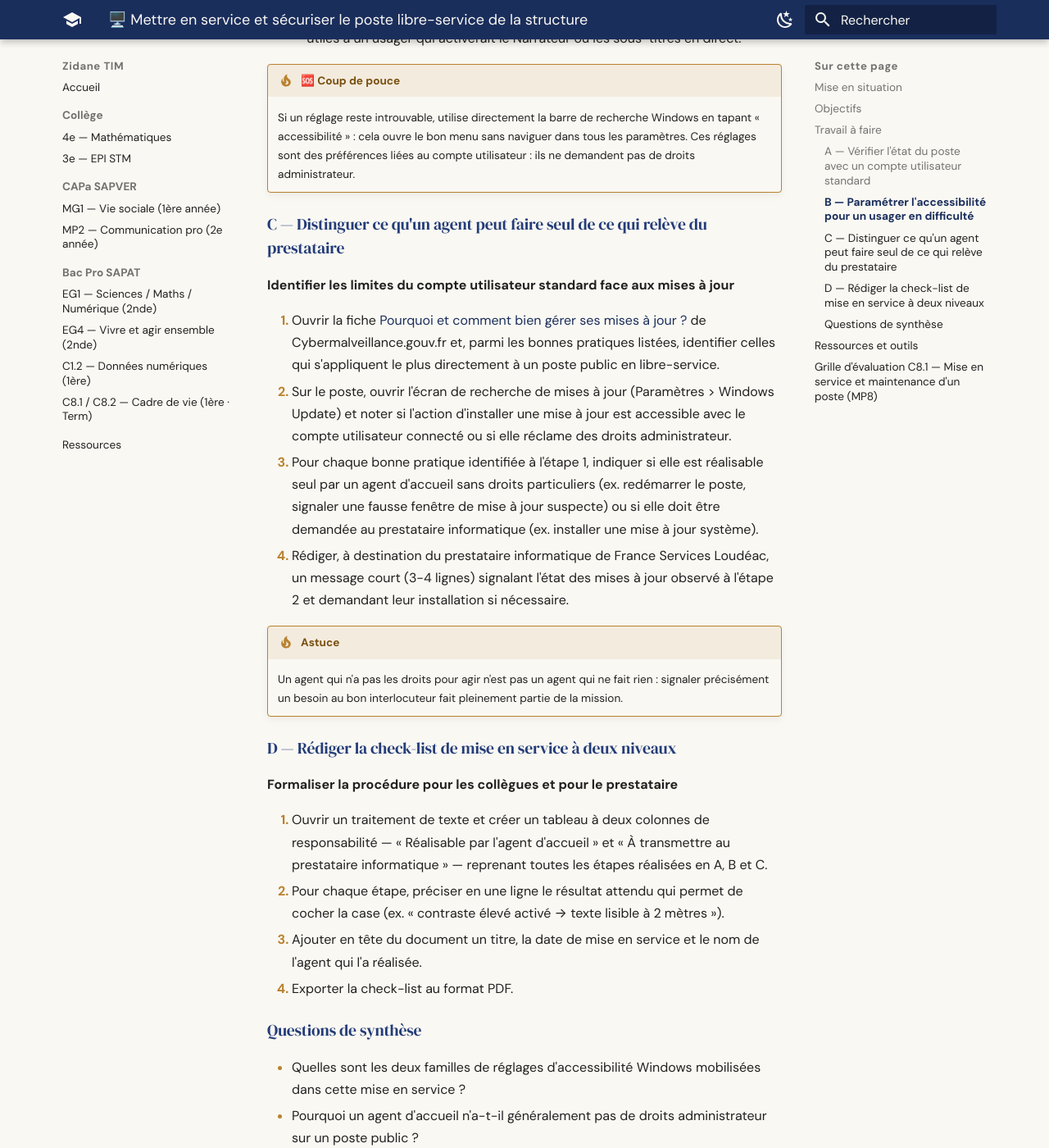
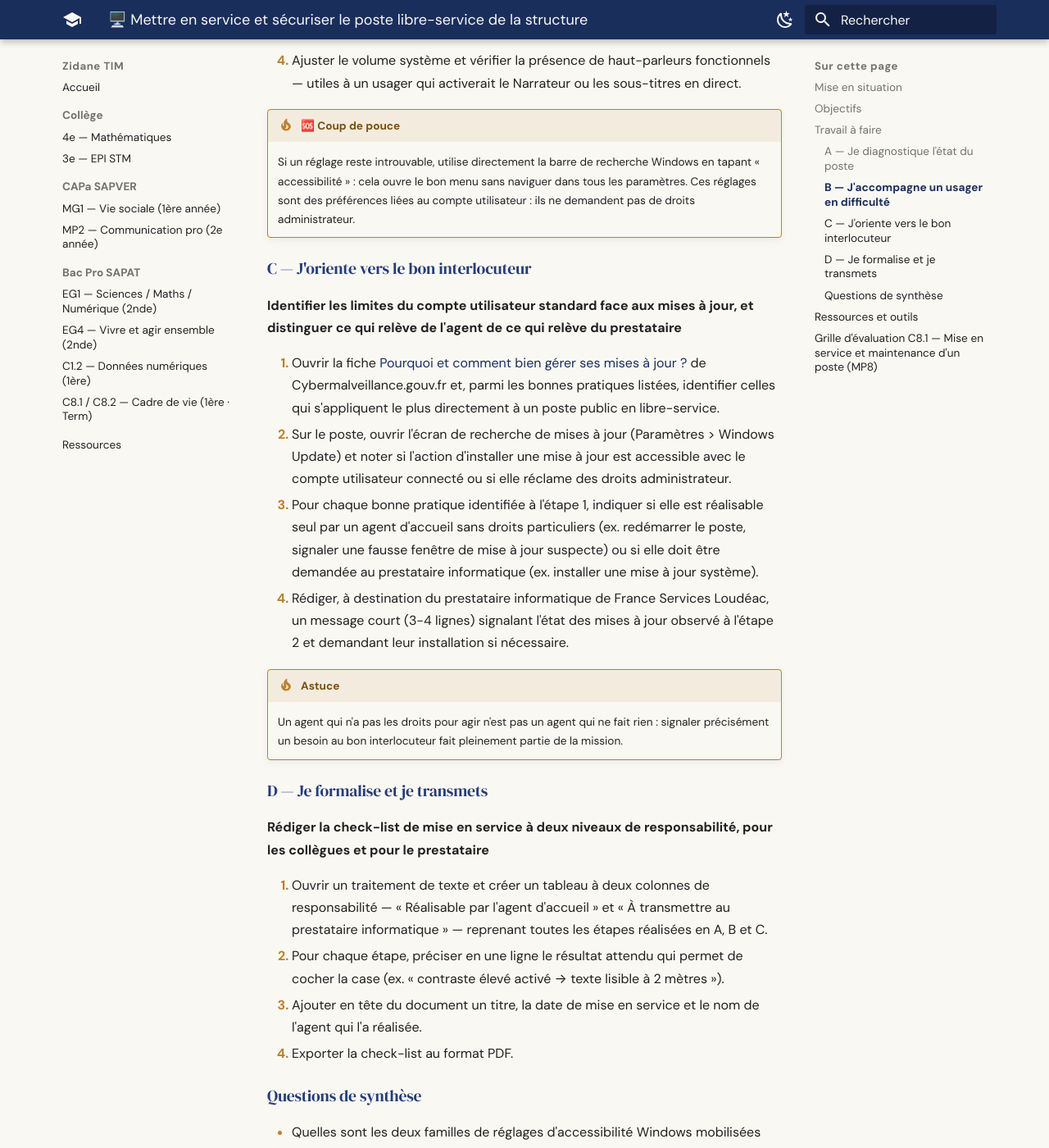
Before and after one commit to zidaneTim/zidane-tim, an MkDocs documentation site: the page built from docs/cours/sapat/activites/c81-c82/mise-en-service-poste-accessibilite.md, in a window 1280 px wide and 1400 px high, scrolled down 2099 px. Shown: the whole window at 82% size. Built offline with MkDocs 1.6.1 and Material for MkDocs 9.7.7, drawn with Linux system fonts in a browser that asks for light colours; some of the changed text lies outside the part shown.

Commit message:
C8.1/C8.2: restructuration narrative de mise-en-service-poste-accessibilite.md (Je diagnostique / J'accompagne / J'oriente / Je formalise et transmets), contenu et grille inchangés

```diff
--- a/docs/cours/sapat/activites/c81-c82/mise-en-service-poste-accessibilite.md
+++ b/docs/cours/sapat/activites/c81-c82/mise-en-service-poste-accessibilite.md
@@ -40,9 +40,9 @@ transmis au prestataire informatique de la structure.
 
 ## Travail à faire
 
-### A — Vérifier l'état du poste avec un compte utilisateur standard
+### A — Je diagnostique l'état du poste
 
-**Observer le poste sans droits administrateur**
+**Observer le poste avec un compte utilisateur standard, sans droits administrateur**
 
 1. Se connecter avec la session déjà ouverte sur le poste (compte utilisateur standard du lycée — équivalent au
    compte que M. Rouault donnerait à un agent d'accueil sur un poste public, jamais un compte administrateur).
@@ -55,9 +55,9 @@ transmis au prestataire informatique de la structure.
 4. Vérifier les branchements physiques de l'appareil (chargeur, souris/clavier) et signaler tout défaut de
    connectique observé — une action réalisable sans droits particuliers.
 
-### B — Paramétrer l'accessibilité pour un usager en difficulté
+### B — J'accompagne un usager en difficulté
 
-**Adapter l'environnement visuel et sonore du poste**
+**Paramétrer l'environnement visuel et sonore du poste pour un usager malvoyant ou peu à l'aise avec le numérique**
 
 1. Sur le poste, ouvrir Paramètres > Accessibilité, puis consulter en parallèle la page [Rendez votre PC plus
    accessible — Microsoft Windows](https://www.microsoft.com/fr-fr/windows/tips/accessibility-settings){ target="_blank" rel="noopener" }
@@ -74,9 +74,9 @@ transmis au prestataire informatique de la structure.
     cela ouvre le bon menu sans naviguer dans tous les paramètres. Ces réglages sont des préférences liées au
     compte utilisateur : ils ne demandent pas de droits administrateur.
 
-### C — Distinguer ce qu'un agent peut faire seul de ce qui relève du prestataire
+### C — J'oriente vers le bon interlocuteur
 
-**Identifier les limites du compte utilisateur standard face aux mises à jour**
+**Identifier les limites du compte utilisateur standard face aux mises à jour, et distinguer ce qui relève de l'agent de ce qui relève du prestataire**
 
 1. Ouvrir la fiche [Pourquoi et comment bien gérer ses mises à jour ?](https://www.cybermalveillance.gouv.fr/tous-nos-contenus/bonnes-pratiques/mises-a-jour){ target="_blank" rel="noopener" }
    de Cybermalveillance.gouv.fr et, parmi les bonnes pratiques listées, identifier celles qui s'appliquent le plus
@@ -94,9 +94,9 @@ transmis au prestataire informatique de la structure.
     Un agent qui n'a pas les droits pour agir n'est pas un agent qui ne fait rien : signaler précisément un besoin
     au bon interlocuteur fait pleinement partie de la mission.
 
-### D — Rédiger la check-list de mise en service à deux niveaux
+### D — Je formalise et je transmets
 
-**Formaliser la procédure pour les collègues et pour le prestataire**
+**Rédiger la check-list de mise en service à deux niveaux de responsabilité, pour les collègues et pour le prestataire**
 
 1. Ouvrir un traitement de texte et créer un tableau à deux colonnes de responsabilité — « Réalisable par l'agent
    d'accueil » et « À transmettre au prestataire informatique » — reprenant toutes les étapes réalisées en A, B et C.
```
